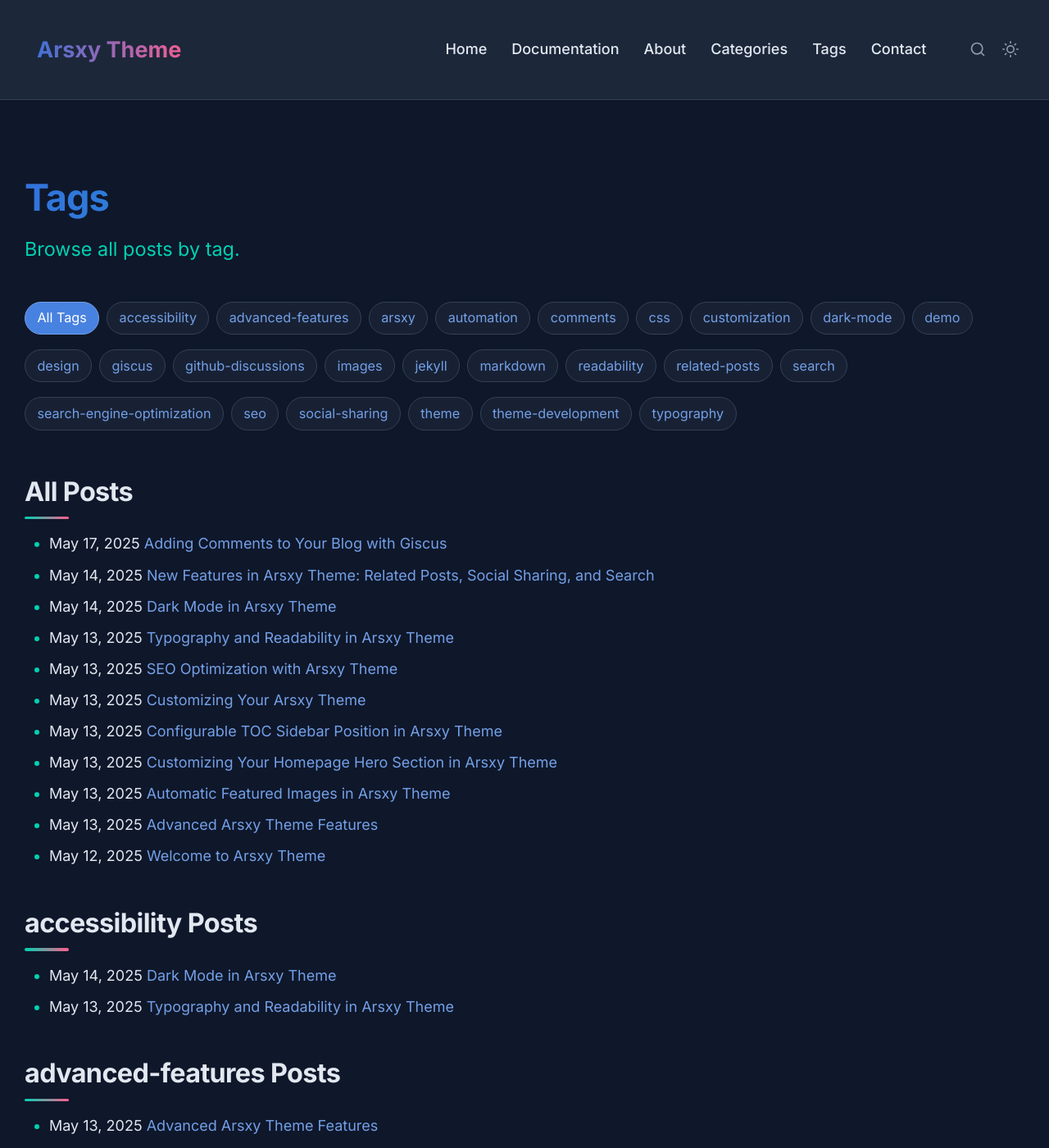
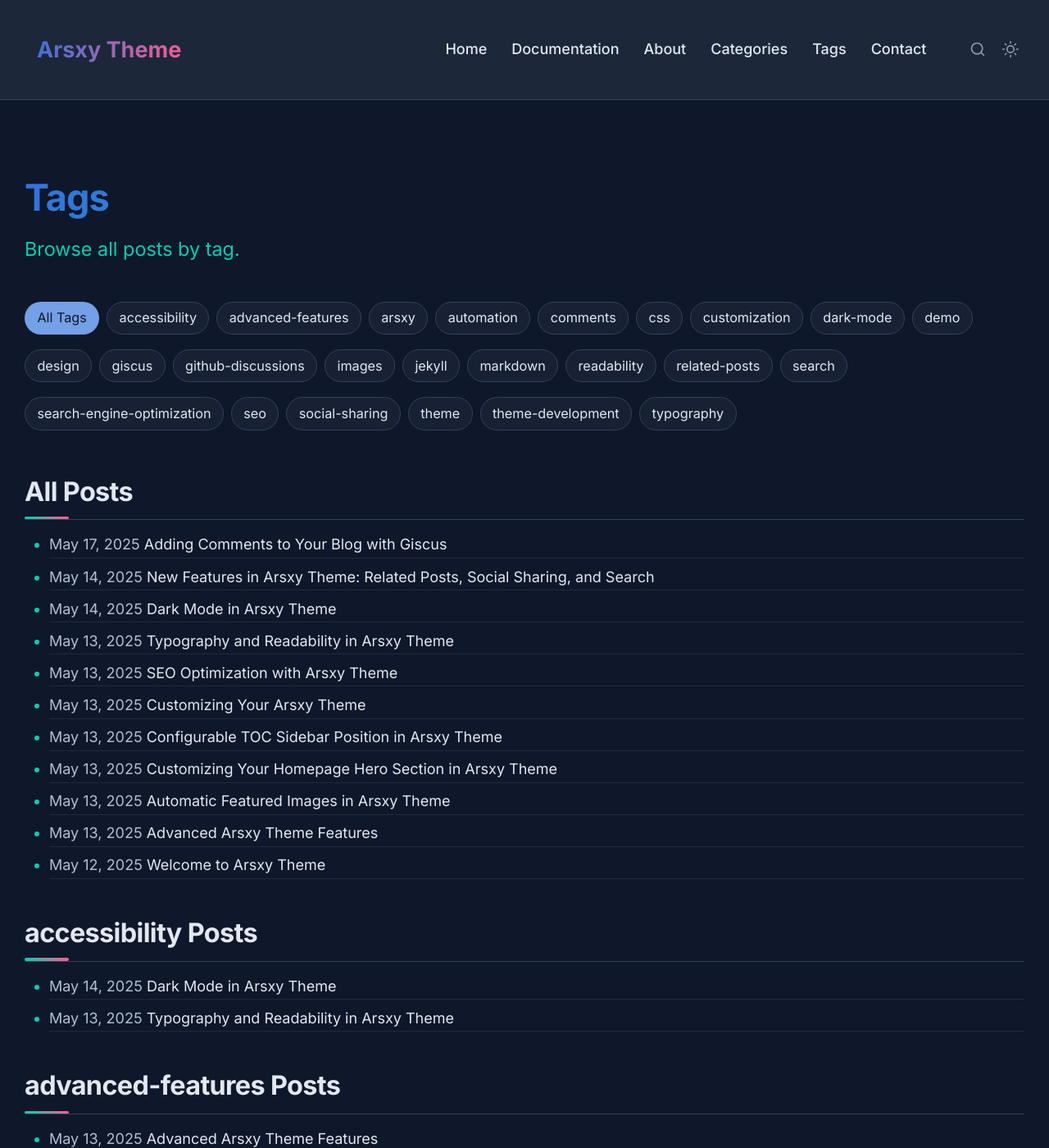
Before and after one commit to awcodify/sysctl-theme, a Jekyll site: the page built from tags.md, in a window 1280 px wide and 1400 px high. Shown: the whole window at 82% size. Built offline with Jekyll 4.4.1, drawn with Linux system fonts in a browser that asks for light colours.

Commit message:
Remove the inner html.dark-mode wrapper or use & to reference the parent so the styles apply correctly.
Co-authored-by: Copilot <175728472+Copilot@users.noreply.github.com>

```diff
--- a/_sass/_dark-mode.scss
+++ b/_sass/_dark-mode.scss
@@ -107,7 +107,7 @@ html.dark-mode {
   }
 
   /* Unified taxonomy (category and tag) styling in dark mode */
-  html.dark-mode {
+  & {
     /* CSS Variables for dark mode tags and filters */
     --tag-bg: #{$dark-surface};
     --tag-bg-hover: #{lighten($dark-surface, 5%)};
```
